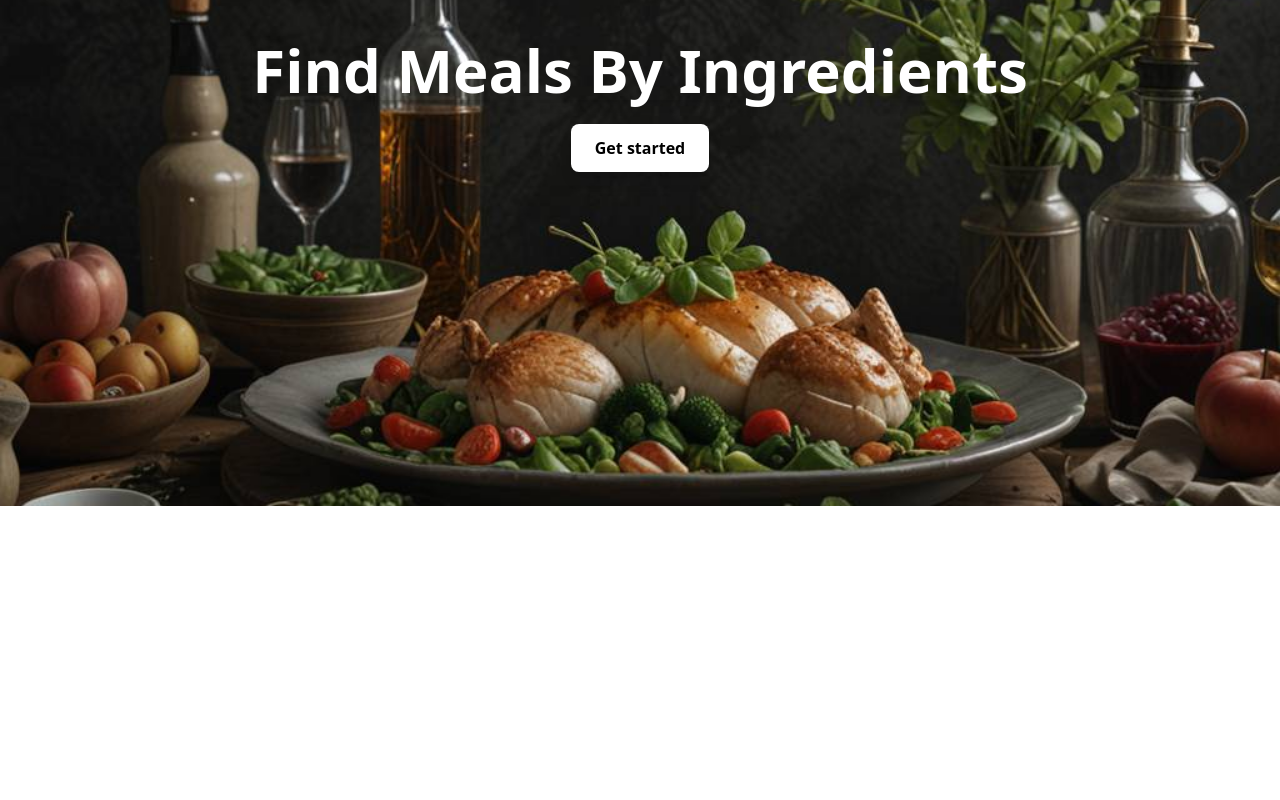
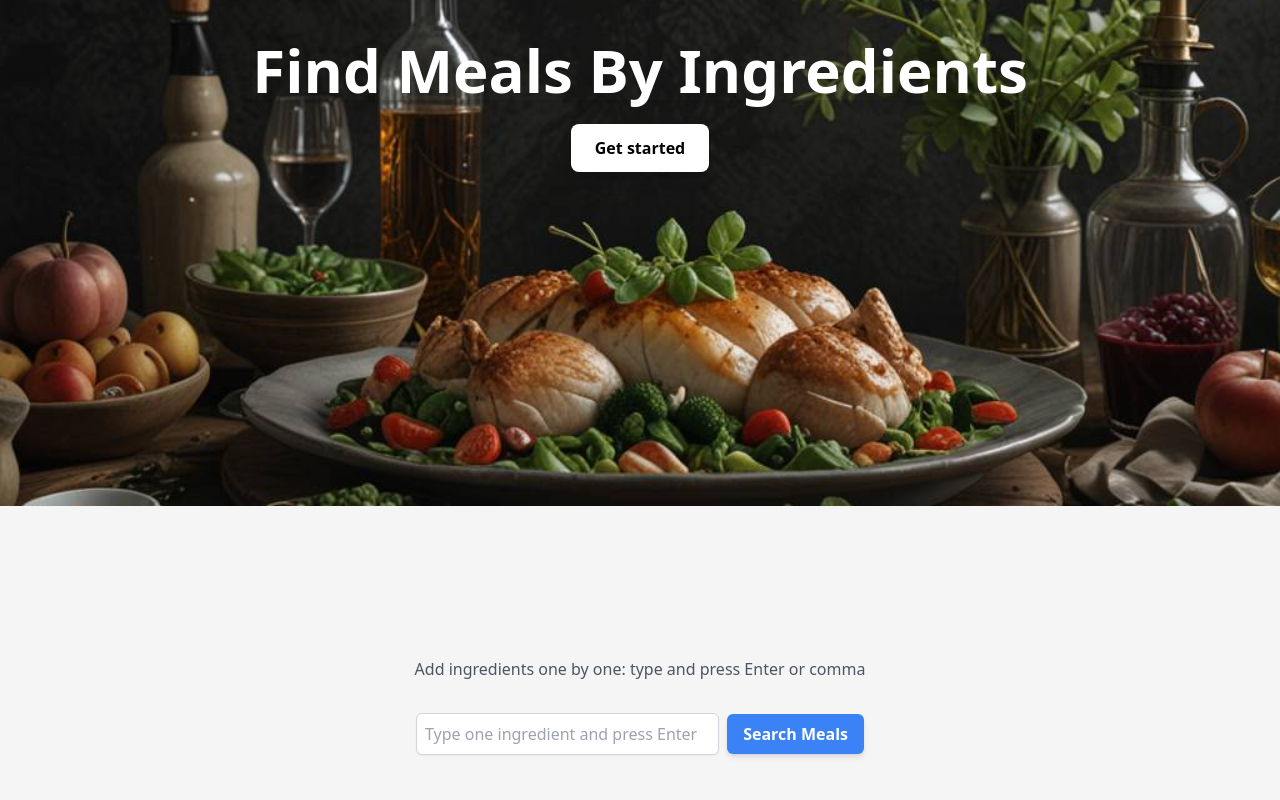
Before and after one commit to Sitch196/IngrediAnts, a React (Vite) app: page / in a window 1280 px wide. Shown: the part 294-1094 px from the top of the page. Before the commit the page ends 800 px from the top, so only its background shows below. Built offline with nearby package versions, Linux system fonts and the light colour scheme.

Commit message:
checkpoint1

```diff
--- a/package.json
+++ b/package.json
@@ -12,7 +12,8 @@
   "dependencies": {
     "axios": "^1.7.7",
     "react": "^18.3.1",
-    "react-dom": "^18.3.1"
+    "react-dom": "^18.3.1",
+    "react-scroll": "^1.9.0"
   },
   "devDependencies": {
     "@eslint/js": "^9.13.0",
--- a/src/App.jsx
+++ b/src/App.jsx
@@ -1,4 +1,4 @@
-import React, { useState, useEffect } from "react";
+import React, { useState, useEffect, useRef } from "react";
 import axios from "axios";
 import IngredientInput from "./components/IngredientInput";
 import MealGrid from "./components/MealGrid";
@@ -6,16 +6,14 @@ import MealModal from "./components/MealModal";
 import LandingPage from "./Components/LandingPage";
 
 const App = () => {
-  const [showLanding, setShowLanding] = useState(true); // Tracks if landing page should show
   const [ingredients, setIngredients] = useState([]);
   const [meals, setMeals] = useState([]);
   const [selectedMeal, setSelectedMeal] = useState(null);
   const [loading, setLoading] = useState(false);
   const [error, setError] = useState(null);
 
-  const handleStart = () => {
-    setShowLanding(false);
-  };
+  const inputRef = useRef(null);
+  const mealGridRef = useRef(null);
 
   useEffect(() => {
     if (ingredients.length > 0) {
@@ -49,6 +47,10 @@ const App = () => {
 
       if (commonMeals.length === 0) {
         setError("No meals found with all these ingredients");
+      } else {
+        if (mealGridRef.current) {
+          mealGridRef.current.scrollIntoView({ behavior: "smooth" });
+        }
       }
     } catch (err) {
       setError("Error searching for meals. Please try again.");
@@ -58,37 +60,34 @@ const App = () => {
     }
   };
 
+  const handleStart = () => {
+    if (inputRef.current) {
+      inputRef.current.scrollIntoView({ behavior: "smooth" });
+    }
+  };
+
   return (
     <div className="container mx-auto">
-      {showLanding ? (
       <LandingPage onStart={handleStart} />
-      ) : (
-        <>
-          <h1 className="text-3xl font-bold text-center text-gray-800 mb-6">
-            Meal Finder by Ingredients
-          </h1>
+      <div ref={inputRef}>
         <IngredientInput
           ingredients={ingredients}
           setIngredients={setIngredients}
           searchMeals={searchMeals}
         />
-          {error && (
-            <div className="text-red-500 text-center mt-4">{error}</div>
-          )}
+      </div>
+      {error && <div className="text-red-500 text-center mt-4">{error}</div>}
       {loading ? (
         <div className="text-center text-blue-500 text-lg font-semibold">
           Loading...
         </div>
       ) : (
+        <div ref={mealGridRef}>
           <MealGrid meals={meals} onMealClick={setSelectedMeal} />
+        </div>
       )}
       {selectedMeal && (
-            <MealModal
-              meal={selectedMeal}
-              onClose={() => setSelectedMeal(null)}
-            />
-          )}
-        </>
+        <MealModal meal={selectedMeal} onClose={() => setSelectedMeal(null)} />
       )}
     </div>
   );
--- a/src/Components/IngredientInput.jsx
+++ b/src/Components/IngredientInput.jsx
@@ -19,7 +19,7 @@ const IngredientInput = ({ ingredients, setIngredients, searchMeals }) => {
   };
 
   return (
-    <div className="flex flex-col items-center space-y-4 mb-6">
+    <div className="flex flex-col items-center justify-center min-h-[50vh] space-y-4 mb-6 bg-[whitesmoke] p-4">
       <p className="text-gray-600 text-center">
         Add ingredients one by one: type and press Enter or comma
       </p>
@@ -46,7 +46,7 @@ const IngredientInput = ({ ingredients, setIngredients, searchMeals }) => {
           onChange={(e) => setInputValue(e.target.value)}
           onKeyDown={handleKeyDown}
           placeholder="Type one ingredient and press Enter"
-          className="flex-grow border border-gray-300 p-2 rounded-md shadow-sm focus:outline-none focus:border-blue-500"
+          className="flex-grow border border-gray-300 bg-white p-2 rounded-md shadow-sm focus:outline-none focus:border-blue-500"
         />
         <button
           className="bg-blue-500 hover:bg-blue-600 text-white px-4 py-2 rounded-md font-semibold shadow-md"
--- a/src/Components/LandingPage.jsx
+++ b/src/Components/LandingPage.jsx
@@ -12,17 +12,14 @@ const LandingPage = ({ onStart }) => {
         }}
       />
 
-      {/* Logo at the top left */}
       <div className="absolute top-4 left-4 z-10">
         {" "}
-        {/* Ensure the logo is above the background */}
         <img src={logo} alt="Logo" className="h-16" />
       </div>
 
       {/* Text content */}
       <div className="text-center text-white z-10">
         {" "}
-        {/* Ensure the text is above the background */}
         <h1 className="text-5xl md:text-6xl font-bold mb-6 shadow-lg">
           Find Meals By Ingredients
         </h1>
--- a/src/Components/MealGrid.jsx
+++ b/src/Components/MealGrid.jsx
@@ -2,7 +2,7 @@ import React from "react";
 
 const MealGrid = ({ meals, onMealClick }) => {
   return (
-    <div className="grid grid-cols-1 sm:grid-cols-2 md:grid-cols-3 lg:grid-cols-4 xl:grid-cols-5 gap-4">
+    <div className=" bg-[whitesmoke] mx-3 grid grid-cols-1 sm:grid-cols-2 md:grid-cols-3 lg:grid-cols-4 xl:grid-cols-4 gap-10">
       {meals.map((meal) => (
         <div
           key={meal.idMeal}
```
Also changed, not shown: 1 other file (tests, documents, lock files or other folders). Lines whose indentation alone changed are shown as unchanged.
